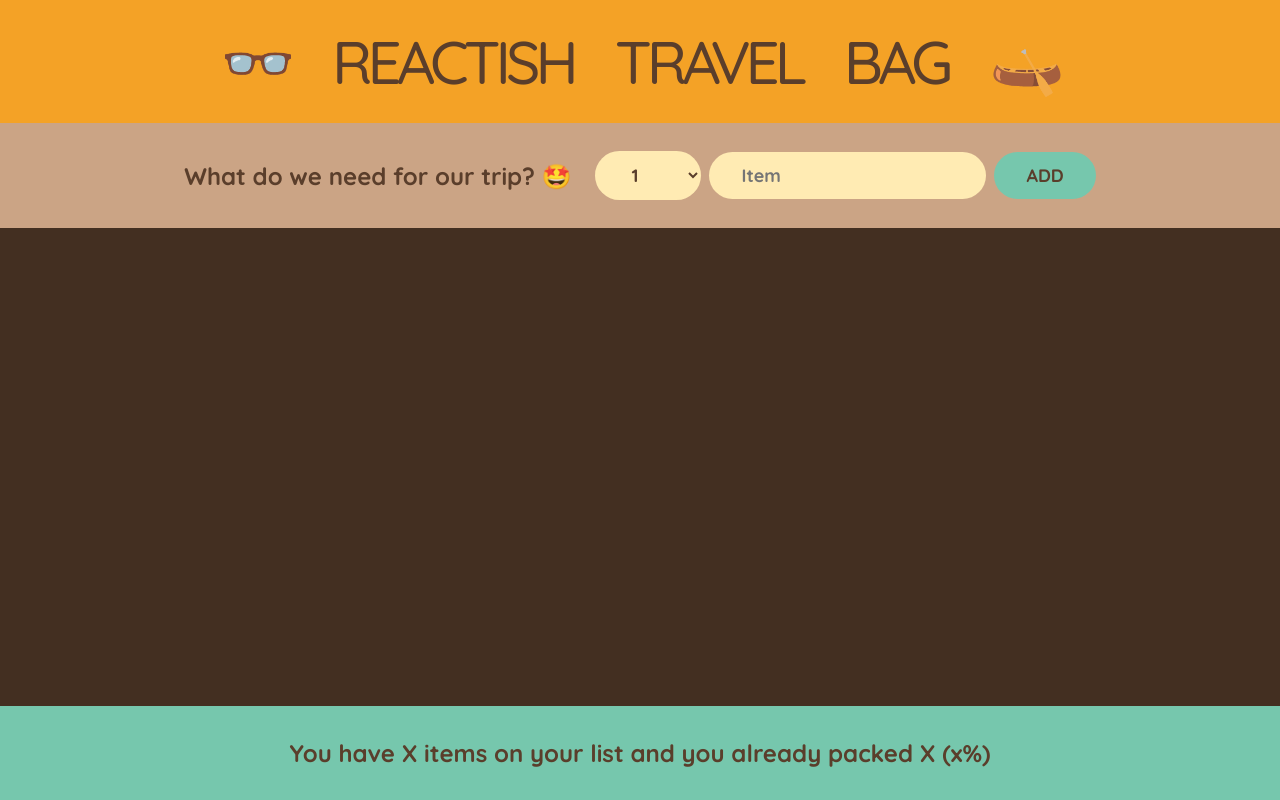
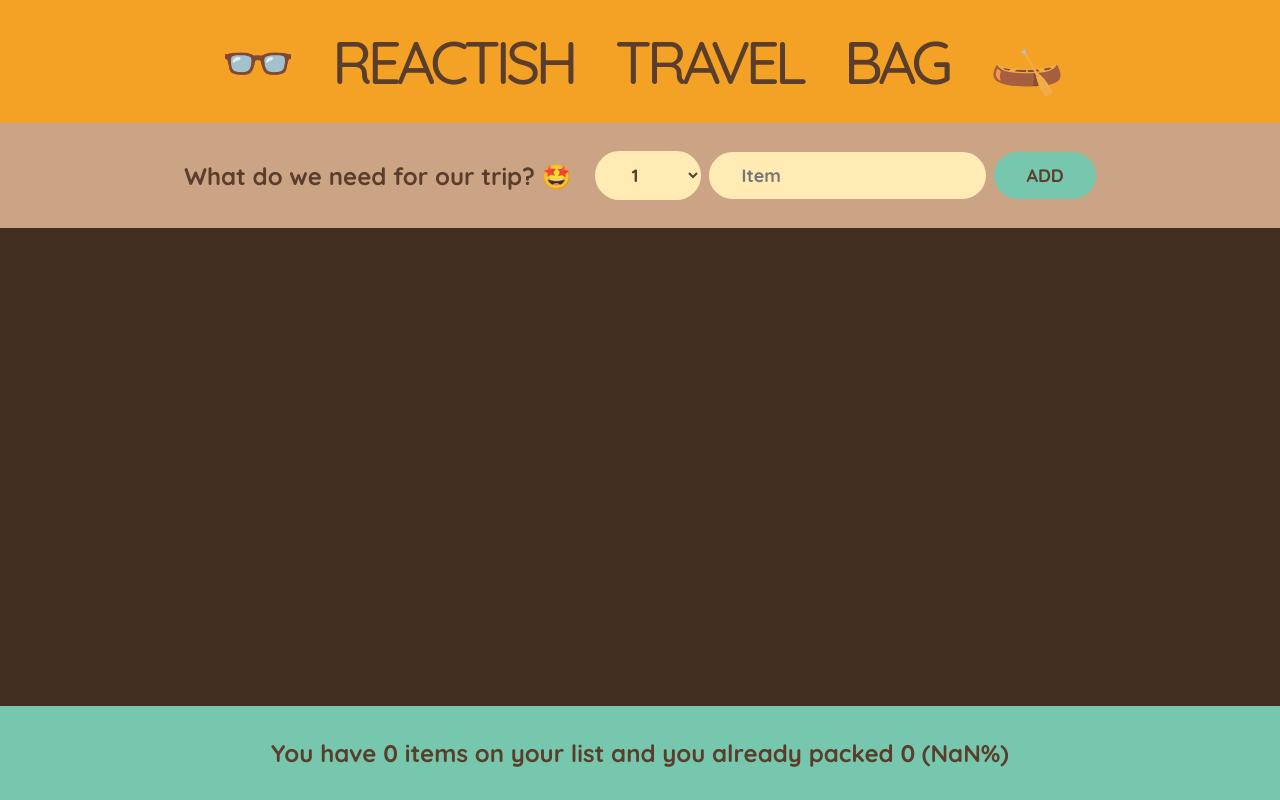
Before and after one commit to cipriancozma/react-travel-bag, a React (Create React App) app: page / in a window 1280 px wide. Built offline with nearby package versions, Linux system fonts and the light colour scheme.

Commit message:
played with derived state

```diff
--- a/src/App.js
+++ b/src/App.js
@@ -28,7 +28,7 @@ function App() {
         handleDelete={handleDelete}
         handleChecked={handleChecked}
       />
-      <Stats />
+      <Stats items={items} />
     </div>
   );
 }
--- a/src/components/Stats.js
+++ b/src/components/Stats.js
@@ -1,9 +1,14 @@
 import React from "react";
 
-function Stats() {
+function Stats({ items }) {
+  const totalItems = items.length;
+  const totalPacked = items.filter((item) => item.packed).length;
+  const percentage = (totalPacked / totalItems) * 100;
+
   return (
     <footer className="stats">
-      You have X items on your list and you already packed X (x%)
+      You have {totalItems} {totalItems === 1 ? "item" : "items"} on your list
+      and you already packed {totalPacked} ({percentage}%)
     </footer>
   );
 }
```
